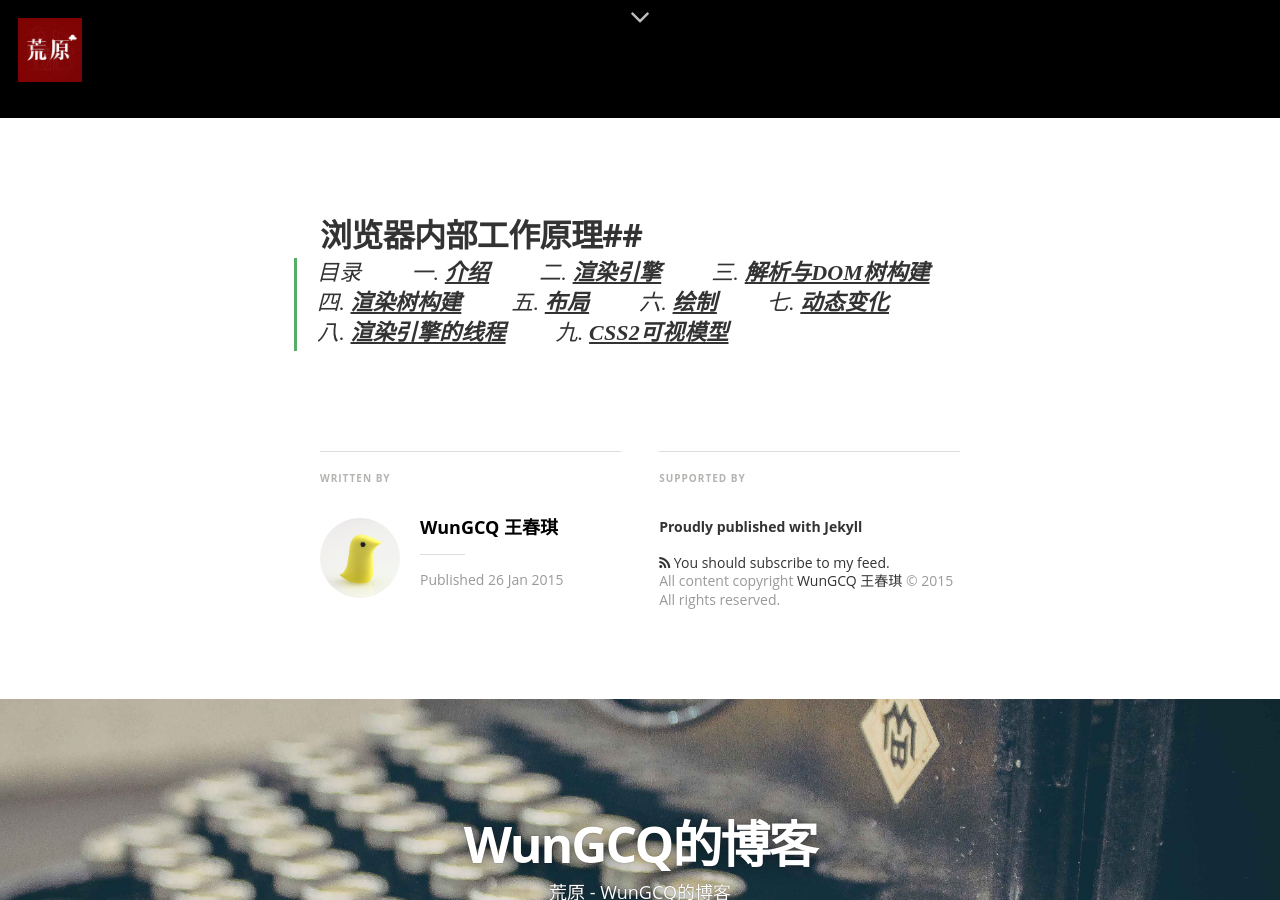
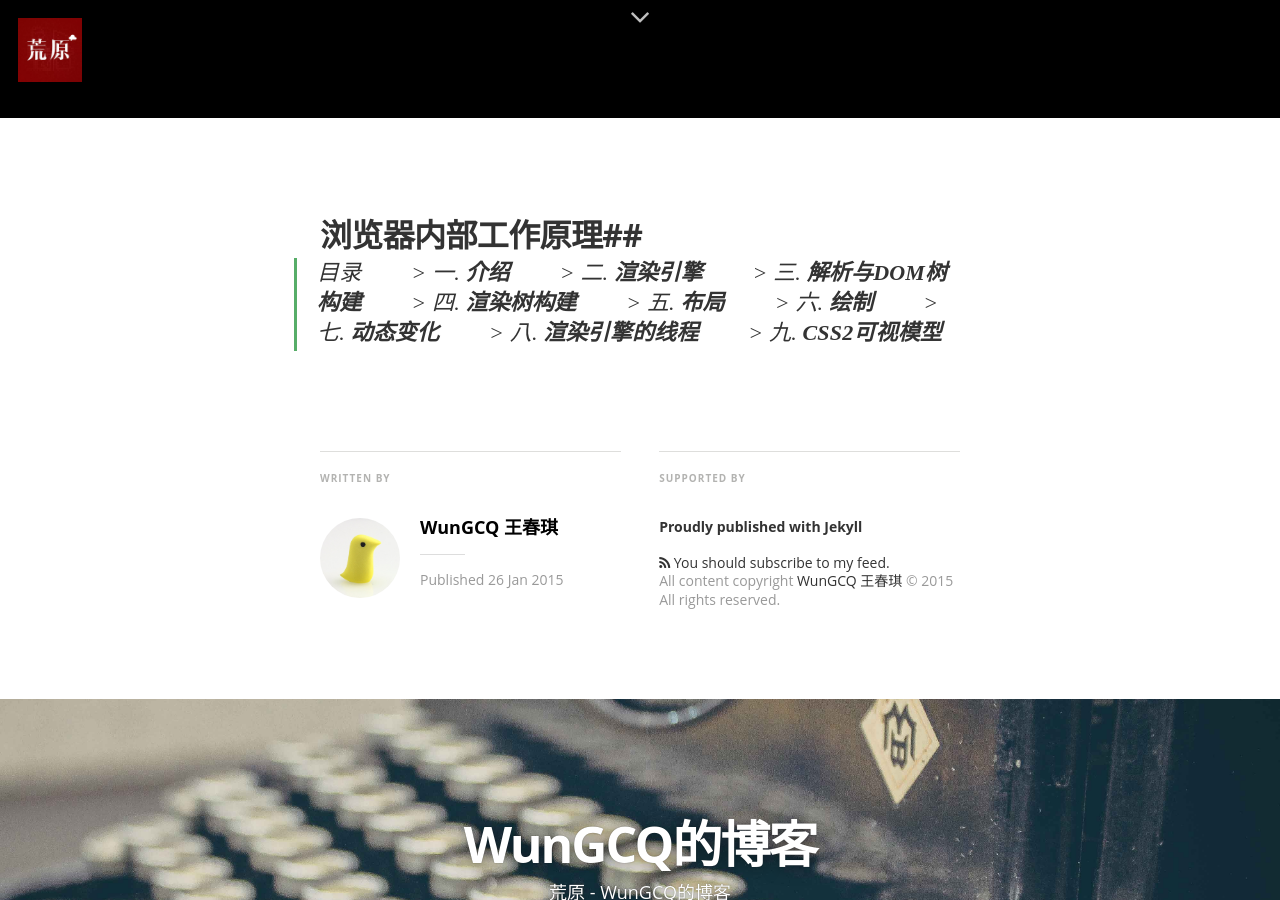
Before and after one commit to wcqblog/wcqblog.github.io, a Jekyll site: the page built from _posts/2014-1-26-浏览器内部工作原理.markdown, in a window 1280 px wide and 900 px high, scrolled down 782 px. Built offline with Jekyll 4.4.1, drawn with Linux system fonts in a browser that asks for light colours; nearby versions of some CDN libraries; some web fonts are replaced; Markdown is read by kramdown in place of the engine named in the settings; part of the change alters nothing that is shown.

```diff
--- a/_posts/2014-1-26-浏览器内部工作原理.markdown
+++ b/_posts/2014-1-26-浏览器内部工作原理.markdown
@@ -8,12 +8,12 @@ image: /assets/article_images/2015-01-25-webgl-shader/plexus.jpg
 ---
 ##浏览器内部工作原理##
 >目录
-　　一. **[介绍](#chapter1)**
-　　二. **[渲染引擎](#chapter1)**
-　　三. **[解析与DOM树构建](#chapter1)**
-　　四. **[渲染树构建](#chapter1)**
-　　五. **[布局](#chapter1)**
-　　六. **[绘制](#chapter1)**
-　　七. **[动态变化](#chapter1)**
-　　八. **[渲染引擎的线程](#chapter1)**
-　　九. **[CSS2可视模型](#chapter1)**
+　　> 一. **介绍**
+　　> 二. **渲染引擎**
+　　> 三. **解析与DOM树构建**
+　　> 四. **渲染树构建**
+　　> 五. **布局**
+　　> 六. **绘制**
+　　> 七. **动态变化**
+　　> 八. **渲染引擎的线程**
+　　> 九. **CSS2可视模型**
```
